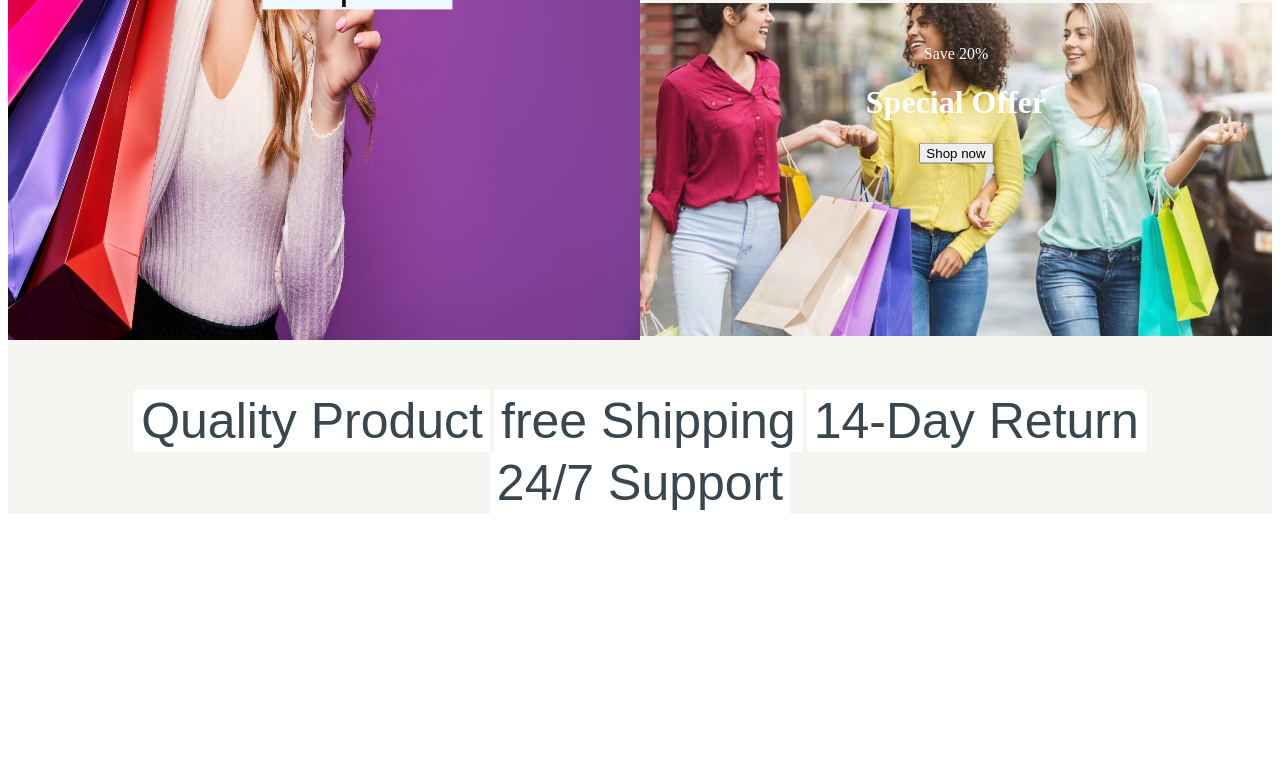
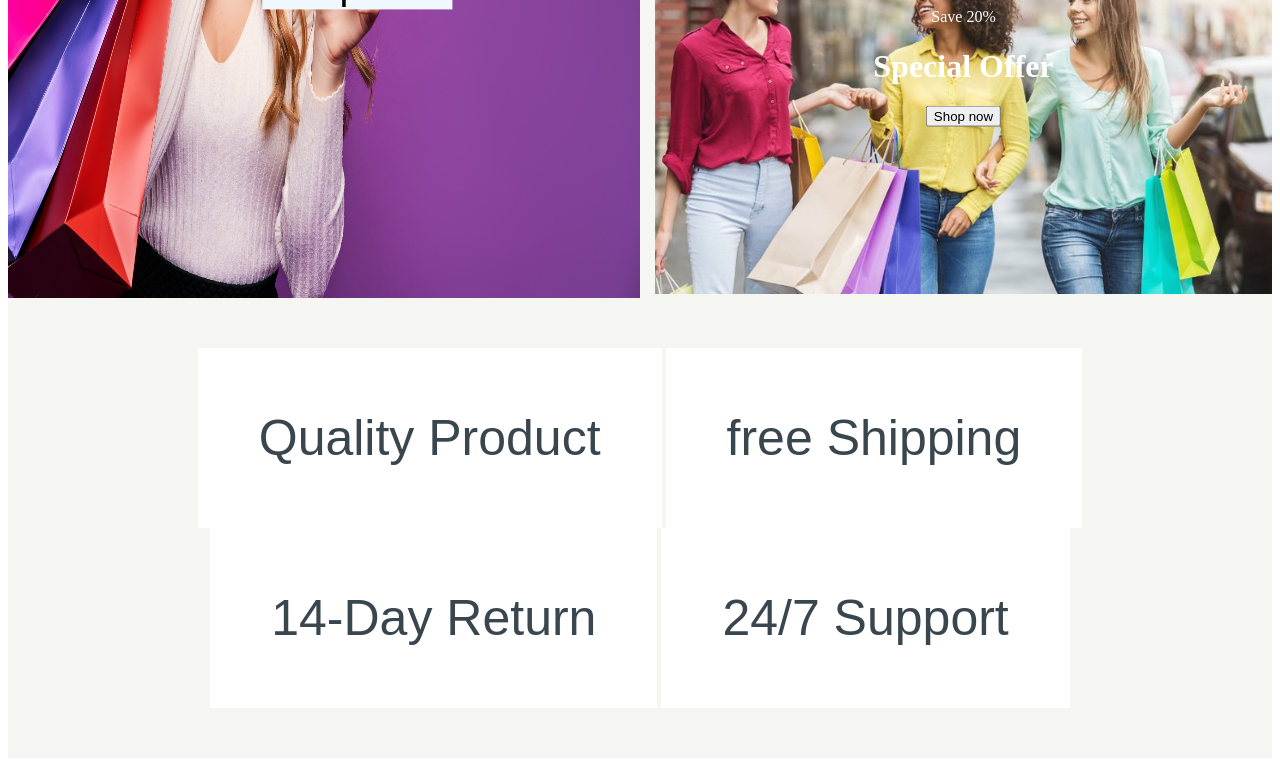
Before and after one commit to andrewmounir/Sprints-Tasks, a web app: file Sprint3/OnlineShopSiteHeader/index.html in a window 1280 px wide. Shown: the part 845-1611 px from the top of the page. Before the commit the page ends 1359 px from the top, so only its background shows below. Run offline with its HTML, style and script files only (its server is not run), Linux system fonts and the light colour scheme; some libraries are stand-ins or nearby versions.

Commit message:
last commit

```diff
--- a/Sprint3/OnlineShopSiteHeader/index.html
+++ b/Sprint3/OnlineShopSiteHeader/index.html
@@ -50,7 +50,7 @@
                 </div>
 
                 <div class="contactInfo">
-                    <h1 class="infoText">Main Section</h1>
+
                     <h1 class="customerServiceNumber">
                         <p>Customer Service</p> <span>
                             <p>+20123453356</p>
--- a/Sprint3/OnlineShopSiteHeader/styles/style.css
+++ b/Sprint3/OnlineShopSiteHeader/styles/style.css
@@ -58,6 +58,7 @@
   font-size: 20px;
   margin-left: 20%;
   margin-top: 0px;
+
 }
 
 .categoriesSection {
@@ -67,6 +68,7 @@
   margin: 20px 4px;
   border: 1px #3a464e solid;
   background-color: #3a464e;
+
 }
 
 .catergory {
@@ -152,17 +154,22 @@
   position: relative;
   text-align: center;
   color: white;
+  margin-left: 15px;
 }
 
 
 .features {
-  margin: 50px;
+
   gap: 100px;
 
-
+padding: 50px;
   position: relative;
   text-align: center;
   color: white;
+
+
+
+
 }
 
 .featureButtons {
@@ -170,6 +177,8 @@
   background-color: white;
   border: 1px solid white;
   color: #3a464e;
+  padding: 60px;
+
 }
 
 .mainBody {
```
